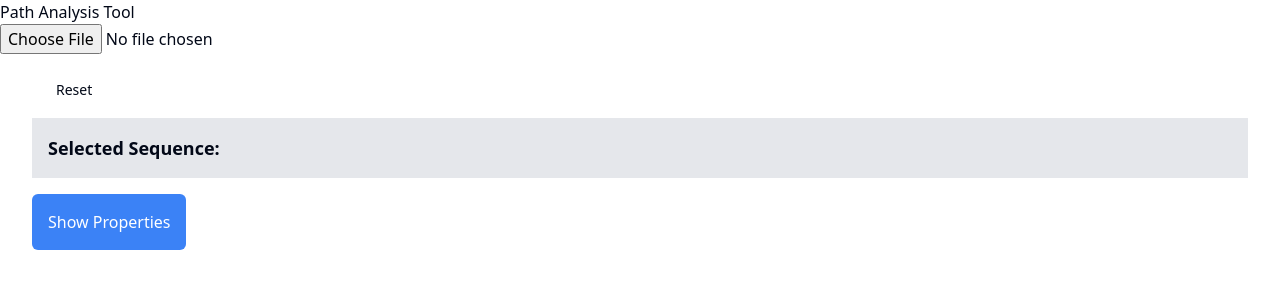
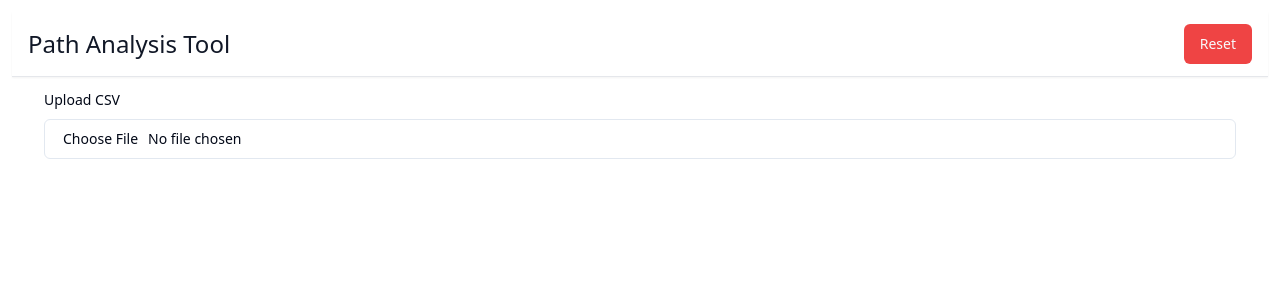
Before and after one commit to CarnegieLearningWeb/PathAnalysis, a React (Vite) app: page / in a window 1280 px wide. Shown: the top 300 px of the page. Built offline with nearby package versions, Linux system fonts and the light colour scheme.

Commit message:
Update shadcn package to version 2.1.8 and add new UI components
- Update the shadcn package to version 2.1.8
- Add a new UI component: Separator
- Add a new UI component: Input
- Modify the Upload component to use the new Input and Label components for file upload

```diff
--- a/package.json
+++ b/package.json
@@ -14,9 +14,10 @@
     "@radix-ui/react-alert-dialog": "^1.0.5",
     "@radix-ui/react-hover-card": "^1.0.7",
     "@radix-ui/react-icons": "^1.3.0",
-    "@radix-ui/react-label": "^2.0.2",
+    "@radix-ui/react-label": "^2.1.1",
     "@radix-ui/react-navigation-menu": "^1.1.4",
     "@radix-ui/react-radio-group": "^1.1.3",
+    "@radix-ui/react-separator": "^1.1.1",
     "@radix-ui/react-slider": "^1.1.2",
     "@radix-ui/react-slot": "^1.0.2",
     "@radix-ui/react-toggle": "^1.0.3",
--- a/src/App.tsx
+++ b/src/App.tsx
@@ -1,26 +1,17 @@
 import './App.css';
-import {useContext, useEffect, useState} from 'react';
-import {GlobalDataType, GraphData} from './lib/types';
+import { useContext, useEffect, useMemo, useState } from 'react';
 import DropZone from './components/DropZone';
-import {Button} from './components/ui/button';
-import {processDataShopData} from './lib/dataProcessingUtils';
-import Loading from './components/Loading';
+import { Button } from './components/ui/button';
 import Upload from "@/components/Upload.tsx";
 import GraphvizParent from "@/components/GraphvizParent.tsx";
 import FilterComponent from './components/FilterComponent.tsx';
 import SelfLoopSwitch from './components/selfLoopSwitch.tsx';
 import Slider from './components/slider.tsx';
 import SequenceSelector from "@/components/SequenceSelector.tsx";
-import {Context, SequenceCount} from "@/Context.tsx";
+import { Context, SequenceCount } from "@/Context.tsx";
+import { Separator } from "@/components/ui/separator"
 
 function App() {
-
-// TODO: Upload whole workspace or single problem (# of unique problem names)
-// TODO: Compare students vs. problem statistics
-// TODO: Dropdown of students
-// TODO: Most common sequence displayed without extra
-
-
     // State to hold the uploaded CSV data as a string
     // const [csvData, setCsvData] = useState<string>('');
     // State to manage the filter value for filtering the graph data
@@ -30,22 +21,15 @@
     // State to manage the minimum number of visits for displaying edges in the graph
     const [minVisits, setMinVisits] = useState<number>(0);
     const [menuVisible, setMenuVisible] = useState(false);
-    const {resetData, setGraphData, data, setData, loading, error, setError} = useContext(Context);
-    // const [showDropZone, setShowDropZone] = useState<boolean>(true);
-    // const handleData = (data: GlobalDataType[]) => {
-    //     setData(data)
-    //     setShowDropZone(false)
-    // }
+    const { resetData, setGraphData, data, setData, loading, error, setError, top5Sequences, setSelectedSequence, setLoading, selectedSequence, csvData, setCSVData } = useContext(Context);
+    const showControls = useMemo(() => {
+        if (loading == false && csvData.length > 0) {
+            return true;
+        }
+        return false;
+    }, [loading, csvData]);
 
-    // Extracting context values from the `Context` provider
-    const {top5Sequences, setSelectedSequence, setLoading, selectedSequence, csvData, setCSVData} = useContext(Context); //
 
-    /**
-     * Handles the selection of a sequence from the top 5 sequences.
-     * Updates the selected sequence in the context.
-     *
-     * @param {SequenceCount["sequence"]} selectedSequence - The selected sequence from the top 5.
-     */
     const handleSelectSequence = (selectedSequence: SequenceCount["sequence"]) => {
         console.log("SS: ", top5Sequences, selectedSequence);
 
@@ -55,8 +39,7 @@
             console.log(`Selected sequence: ${selectedSequence}`);
         }
 
-        }
-    ;
+    };
 
     const handleError = (errorMessage: string) => {
         setError(errorMessage);
@@ -89,27 +72,25 @@
      */
     const handleLoadingChange = (loading: boolean) => {
         setLoading(loading);
+        // toggle the visibility of the controls based on the loading state
     };
-
     // Rendering the components that allow user interaction and display the graph
     return (
-        <div>
-            <div className="header-bar">
-                <h1>Path Analysis Tool</h1>
-            </div>
-            {/* Upload component allows uploading and processing of CSV data */}
-            <div className="upload flex items-center w-full mb-2">
-                <Upload onDataProcessed={handleDataProcessed} onLoadingChange={handleLoadingChange}/>
-            </div>
-            <div className="container">
-                {/* Reset Button */}
+        <div className='p-3'>
+            <header className="bg-white shadow-sm border-b border-gray-200 px-4 py-3 mb-4">
+                <div className="max-w-7xl mx-auto flex items-center justify-between">
+                    <h1 className="text-2xl text-gray-900">Path Analysis Tool</h1>
+                    <div className="flex items-center space-x-4">
                         <Button
-                    className="m-2"
-                    variant="ghost"
+                            variant="destructive"
                             onClick={resetData}
                         >
                             Reset
                         </Button>
+                    </div>
+                </div>
+            </header>
+            <Upload onDataProcessed={handleDataProcessed} onLoadingChange={handleLoadingChange} />
 
             {/* Display Error Message */}
             {error && (
@@ -121,6 +102,10 @@
             )}
             {/* Display the currently selected sequence */}
 
+
+            {
+                showControls && (
+                    <>
                         <div className="selected-sequence-bar flex justify-between bg-gray-200 p-4 mb-4">
                             <h2 className="text-lg font-semibold">Selected Sequence:</h2>
                             {selectedSequence && (
@@ -178,8 +163,12 @@
                                 </div>
                             </div>
                         )}
+                    </>
+                )
+            }
         </div>
-        </div>
+
+
     );
 };
 
--- a/src/components/Upload.tsx
+++ b/src/components/Upload.tsx
@@ -1,14 +1,15 @@
 import React, { useContext } from 'react';
 import { Context } from "@/Context.tsx";
+import { Input } from './ui/input';
+import { Label } from './ui/label';
 
-// Define the props for the Upload component
 interface UploadProps {
     onDataProcessed: (csvData: string) => void; // Callback function to handle processed CSV data
     onLoadingChange: (loading: boolean) => void; // Callback function to manage loading state
 }
 
 // Functional component for file upload
-const Upload: React.FC<UploadProps> = ({ onDataProcessed, onLoadingChange }) => {
+function Upload({ onDataProcessed, onLoadingChange }: UploadProps) {
     // Access loading state and setter from Context
     const { loading, setLoading } = useContext(Context);
 
@@ -49,8 +50,9 @@
     };
 
     return (
-        <div className="upload">
-            <input type="file" accept=".csv, .tsv" onChange={handleFileUpload} /> {/* Input for CSV file upload */}
+        <div className="container flex flex-col gap-3 ">
+            <Label htmlFor='upload'>Upload CSV</Label>
+            <Input className='' id='upload' type="file" accept=".csv" onChange={handleFileUpload} /> {/* Input for CSV file upload */}
         </div>
     );
 };
--- /dev/null
+++ b/src/components/ui/input.tsx
@@ -0,0 +1,22 @@
+import * as React from "react"
+
+import { cn } from "@/lib/utils"
+
+const Input = React.forwardRef<HTMLInputElement, React.ComponentProps<"input">>(
+  ({ className, type, ...props }, ref) => {
+    return (
+      <input
+        type={type}
+        className={cn(
+          "flex h-10 w-full rounded-md border border-input bg-background px-3 py-2 text-base ring-offset-background file:border-0 file:bg-transparent file:text-sm file:font-medium file:text-foreground placeholder:text-muted-foreground focus-visible:outline-none focus-visible:ring-2 focus-visible:ring-ring focus-visible:ring-offset-2 disabled:cursor-not-allowed disabled:opacity-50 md:text-sm",
+          className
+        )}
+        ref={ref}
+        {...props}
+      />
+    )
+  }
+)
+Input.displayName = "Input"
+
+export { Input }
--- /dev/null
+++ b/src/components/ui/separator.tsx
@@ -0,0 +1,29 @@
+import * as React from "react"
+import * as SeparatorPrimitive from "@radix-ui/react-separator"
+
+import { cn } from "@/lib/utils"
+
+const Separator = React.forwardRef<
+  React.ElementRef<typeof SeparatorPrimitive.Root>,
+  React.ComponentPropsWithoutRef<typeof SeparatorPrimitive.Root>
+>(
+  (
+    { className, orientation = "horizontal", decorative = true, ...props },
+    ref
+  ) => (
+    <SeparatorPrimitive.Root
+      ref={ref}
+      decorative={decorative}
+      orientation={orientation}
+      className={cn(
+        "shrink-0 bg-border",
+        orientation === "horizontal" ? "h-[1px] w-full" : "h-full w-[1px]",
+        className
+      )}
+      {...props}
+    />
+  )
+)
+Separator.displayName = SeparatorPrimitive.Root.displayName
+
+export { Separator }
```
Also changed, not shown: 1 other file (tests, documents, lock files or other folders). Lines whose indentation alone changed are shown as unchanged.
